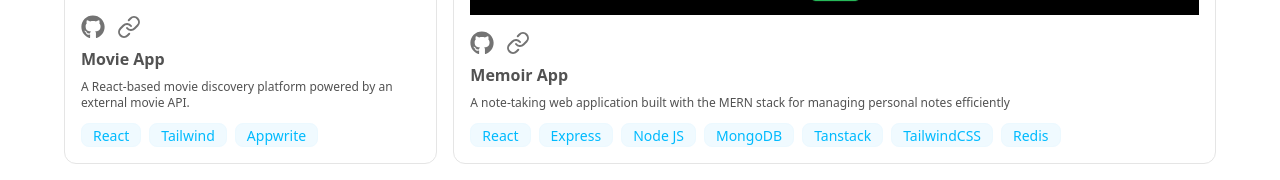
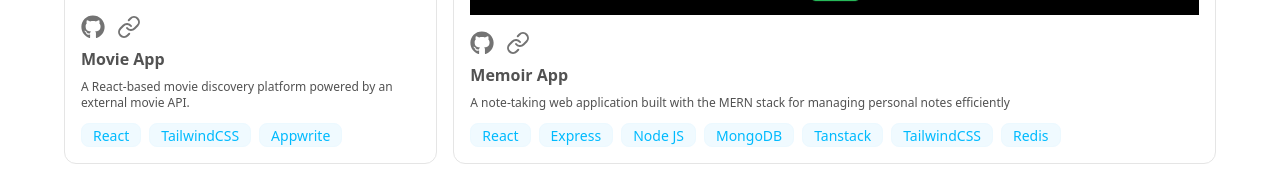
Before and after one commit to ralphreevencarandang/personal-portfolio-3d, a React (Vite) app: page / in a window 1280 px wide. Shown: the part 1460-1640 px from the top of the page. Built offline with nearby package versions, Linux system fonts and the light colour scheme.

Commit message:
test push

```diff
--- a/src/constant/index.js
+++ b/src/constant/index.js
@@ -68,7 +68,7 @@ const BentoGridItems = [
     imgUrl: movieApp,
     websiteUrl: 'https://movie-app-sand-five-87.vercel.app/',
     githubUrl:'https://github.com/ralphreevencarandang/MovieApp',
-     techStack: ['React', 'Tailwind', 'Appwrite']
+     techStack: ['React', 'TailwindCSS', 'Appwrite']
 
 
   },
```
